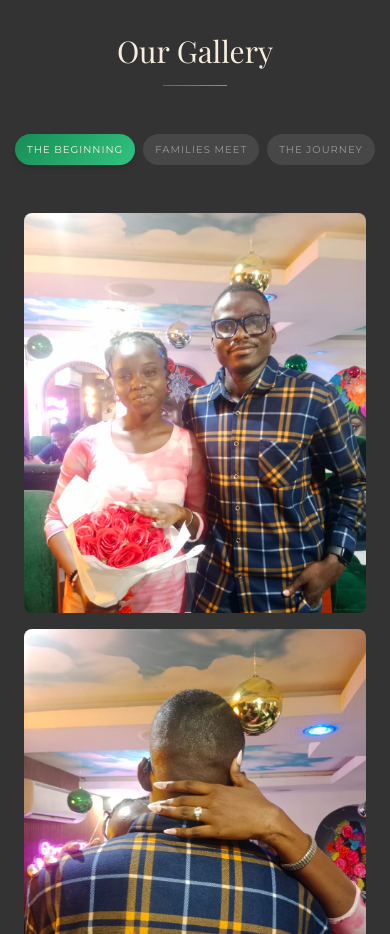
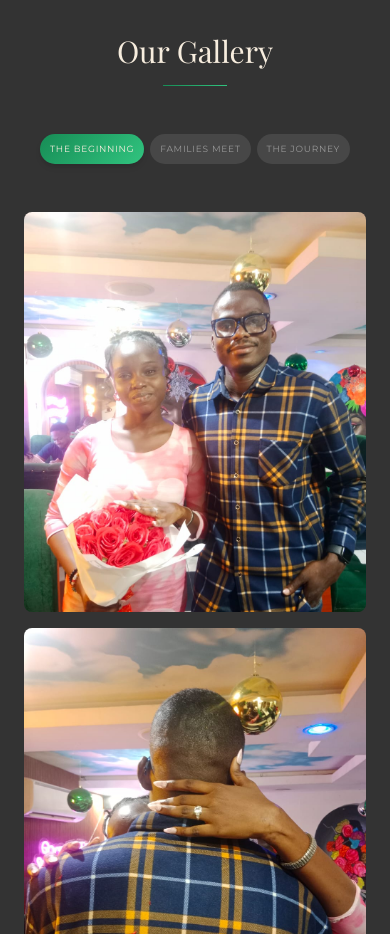
Before and after one commit to Itunuoluwami/Olwatomide-Morenikeji, a React (Vite) app: page / in a window 390 px wide. Shown: the part 4320-5254 px from the top of the page. Built offline with nearby package versions, Linux system fonts and the light colour scheme; the HTML template or start-up script is replaced by a standard one; a web font is replaced by a local one.

Commit message:
Changes
Co-authored-by: jameskayode <99326844+jameskayode@users.noreply.github.com>

```diff
--- a/src/components/wedding/GallerySection.tsx
+++ b/src/components/wedding/GallerySection.tsx
@@ -76,12 +76,12 @@ const GallerySection = () => {
         </motion.div>
 
         {/* Pill tabs */}
-        <div className="flex justify-center gap-2 sm:gap-3 mb-12 px-2">
+        <div className="flex justify-center gap-1.5 sm:gap-3 mb-12 px-4">
           {tabs.map((tab) => (
             <button
               key={tab.id}
               onClick={() => setActiveTab(tab.id)}
-              className={`font-body text-[10px] sm:text-xs tracking-[0.1em] sm:tracking-[0.15em] uppercase px-3 py-2 sm:px-6 sm:py-2.5 rounded-full transition-all duration-300 whitespace-nowrap ${
+              className={`font-body text-[9px] sm:text-xs tracking-[0.08em] sm:tracking-[0.15em] uppercase px-2.5 py-2 sm:px-6 sm:py-2.5 rounded-full transition-all duration-300 whitespace-nowrap ${
                 activeTab === tab.id
                   ? "gold-gradient text-foreground shadow-md"
                   : "bg-muted text-muted-foreground hover:bg-muted/80"
```
